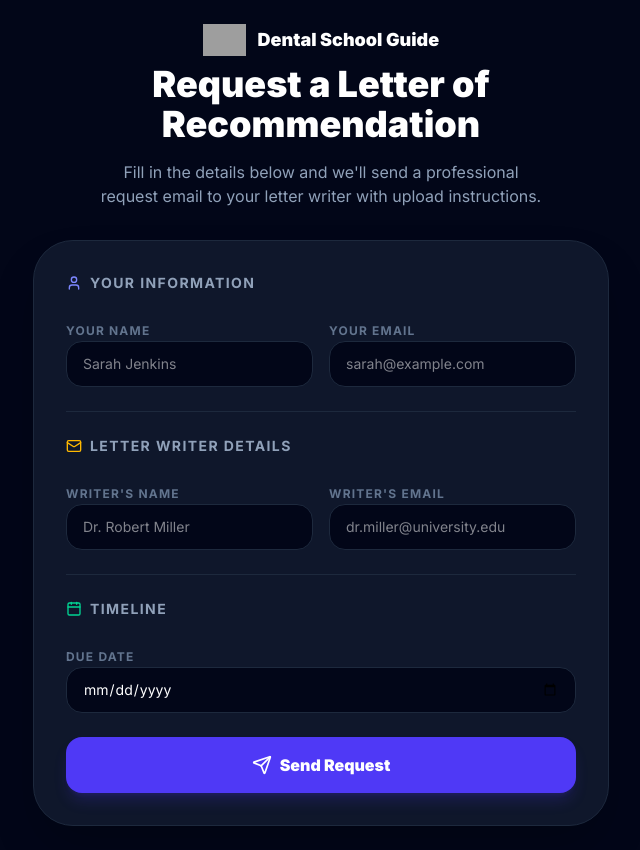
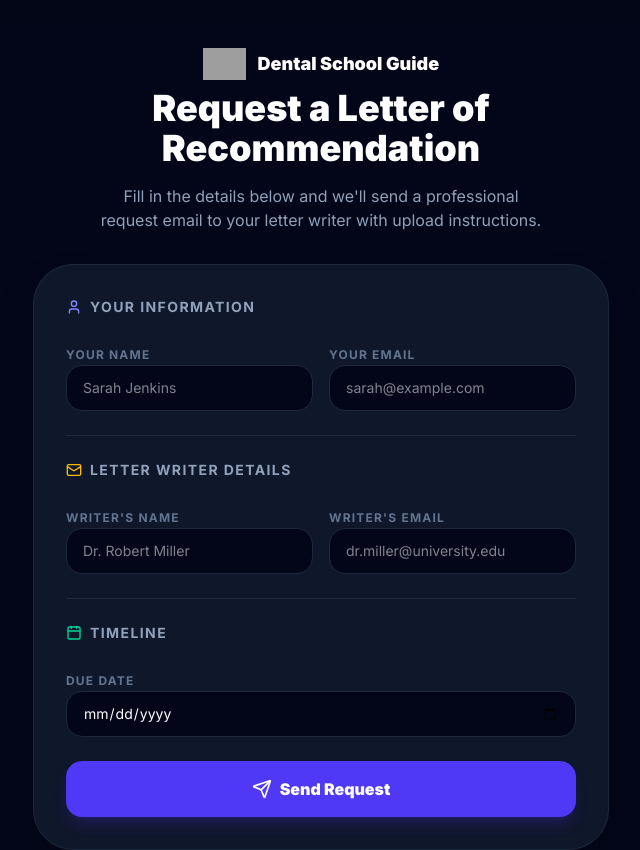
Before and after one commit to townsendharrison-lgtm/dental-crm-next-frontend, a Next.js app: page /guest-letter-request in a window 1280 px wide. Shown: the top 850 px of the page, without its empty margins (319-959 px from the left). Built offline with nearby package versions, Linux system fonts and the light colour scheme; no server answers; grey boxes are pictures that could not be loaded.

Commit message:
update guest view layouts

```diff
--- a/app/guest-find-dentist/page.tsx
+++ b/app/guest-find-dentist/page.tsx
@@ -3,5 +3,7 @@
 import FindDentistView from "@/components/dentists/FindDentistView";
 
 export default function GuestFindDentistPage() {
-  return <FindDentistView />;
+  return <div className="pt-6">
+    <FindDentistView />
+  </div>;
 }
--- a/app/guest-letter-request/page.tsx
+++ b/app/guest-letter-request/page.tsx
@@ -1,5 +1,7 @@
 import GuestLetterRequestView from "@/components/letters/GuestLetterRequestView";
 
 export default function GuestLetterRequestPage() {
-  return <GuestLetterRequestView />;
+  return <div className="pt-6">
+    <GuestLetterRequestView />
+  </div>;
 }
```
